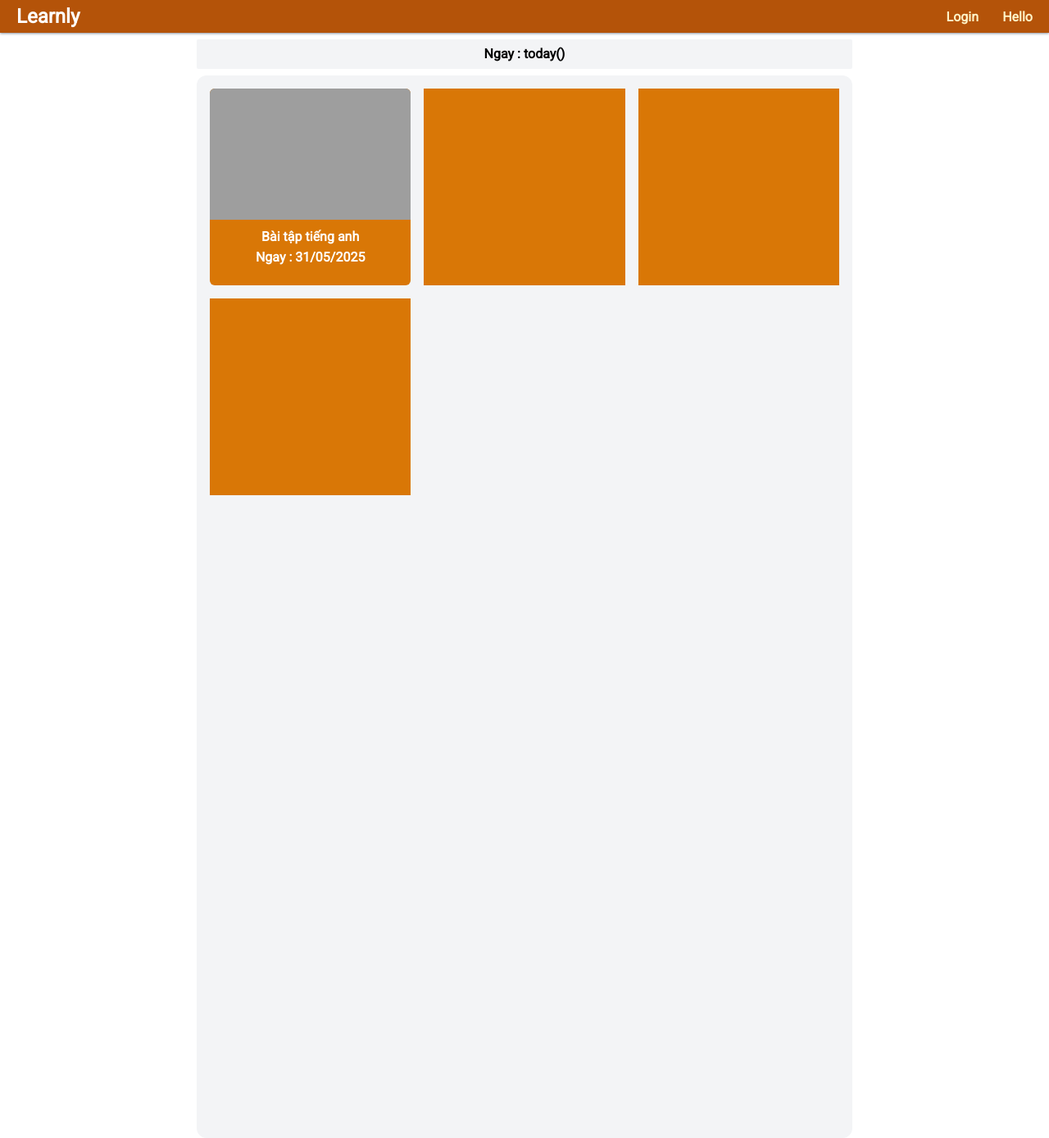
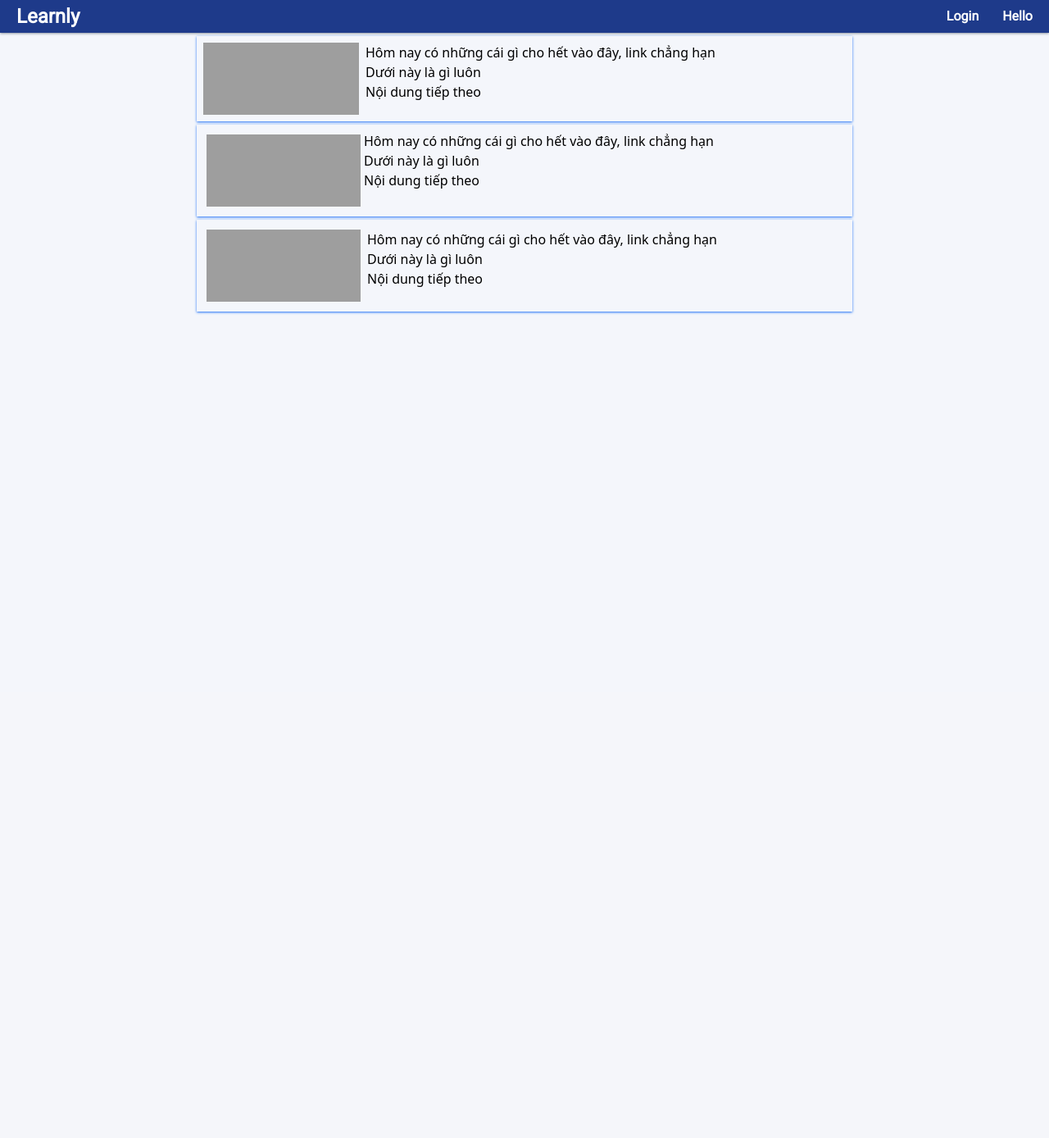
Before and after one commit to beanladance/chiplearnly, a Flask app: page / in a window 1280 px wide. Shown: the whole page at 82% size. After the commit the page ends 383 px from the top, so only its background shows below. Run offline with Flask 3, Linux system fonts and the light colour scheme; some libraries are stand-ins or nearby versions; grey boxes are pictures that could not be loaded.

Commit message:
Add files via upload

```diff
--- a/templates/base.html
+++ b/templates/base.html
@@ -9,6 +9,6 @@
     <script src="https://cdn.tailwindcss.com"></script>
   </head>
   <main>
-      {% block content %}{% endblock %}
-    </main>
+    {% block content %}{% endblock %}
+  </main>
 </html>
--- a/templates/index.html
+++ b/templates/index.html
@@ -1,39 +1,55 @@
 {% extends "base.html" %}
 {% block content %}
-  <nav class="h-[40px] w-full bg-amber-700 items-center justify-between flex px-[20px] shadow shadow-gray-400">
-    <div class="text-2xl text-white font-bold" style="font-family: 'Roboto', sans-serif;">Learnly</div>
-    <div class="space-x-[25px] text-amber-100">
-      <a class="rounded-[5px] font-bold" style="font-family: 'Roboto', sans-serif;" href="#">Login</a>
-      <a class="rounded-[5px] font-bold" style="font-family: 'Roboto', sans-serif;" href="#">Hello</a>
+<body class="bg-[#f4f6fb]">
+  <nav class="h-[40px] w-full bg-[#1e3a8a] items-center justify-between flex px-[20px] shadow shadow-gray-400 text-white">
+    <div class="text-2xl font-bold" style="font-family: 'Roboto', sans-serif;">Learnly</div>
+    <div class="space-x-[25px]" style="font-family: 'Roboto', sans-serif;">
+      <a class="rounded-[5px] font-bold" href="#">Login</a>
+      <a class="rounded-[5px] font-bold" href="#">Hello</a>
     </div>
   </nav>
-  <div class="justify-center items-center flex" style="font-family: 'Roboto', sans-serif;">
-    <div class="h-9 overflow-hidden mt-2 w-full grid  bg-gray-100 max-w-[800px] gap-4 rounded-sm text-center items-center justify-center">
-      <h1 class="font-bold">Ngay : today()</h1>
-    </div>
-</div>
+  <div class="mx-auto max-w-[800px] items-center justify-center h-screen ">
 
-  <div class="justify-center items-center flex">
-    <div class="mt-2 py-4 w-full grid  sm:grid-cols-2 grid-rows-5 md:grid-cols-3 bg-gray-100 max-w-[800px] px-4 gap-4 rounded-xl overflow-y-auto ">
-      <div class=" bg-amber-600 h-60 overflow-hidden justify-center items-center font-bold rounded-md hover:bg-amber-900">
-          <img src="https://images.unsplash.com/photo-1497633762265-9d179a990aa6?q=80&w=2073&auto=format&fit=crop&ixlib=rb-4.1.0&ixid=M3wxMjA3fDB8MHxwaG90by1wYWdlfHx8fGVufDB8fHx8fA%3D%3D" class="object-cover w-full h-40">
-
-          <div class="mx-auto p-2 text-wrap text-center">
-            <span class=" text-white" style="font-family: 'Roboto', sans-serif;">Bài tập tiếng anh</span><br>
-            <span class=" text-white" style="font-family: 'Roboto', sans-serif;">Ngay : 31/05/2025</span><br>
-          </div>
+    <div class="grid w-full grid-cols-4 overflow-y-auto shadow shadow-blue-500 p-1 sm:grid-cols-4 mt-1">
+      <div class="h-24 w-full  p-1">
+        <img src="https://images.unsplash.com/photo-1746513791663-e1fcea6208ac?q=80&w=1587&auto=format&fit=crop&ixlib=rb-4.1.0&ixid=M3wxMjA3fDB8MHxwaG90by1wYWdlfHx8fGVufDB8fHx8fA%3D%3D" class="h-full w-full object-cover" alt="" />
       </div>
-      <div class=" bg-amber-600 h-60 ">
-
+      <div class="col-span-3 h-24 w-full p-1 text-black">
+        <ul>
+          <li>Hôm nay có những cái gì cho hết vào đây, link chẳng hạn</li>
+          <li>Dưới này là gì luôn</li>
+          <li>Nội dung tiếp theo</li>
+        </ul>
       </div>
-      <div class=" bg-amber-600 h-60 ">
-
-      </div>
-      <div class=" bg-amber-600 h-60 ">
-
-      </div>
-
     </div>
 
+    <div class="grid w-full grid-cols-4 overflow-y-auto p-2 sm:grid-cols-4 mt-1 shadow shadow-blue-500">
+      <div class="h-24 w-full p-1">
+        <img src="https://images.unsplash.com/photo-1746513791663-e1fcea6208ac?q=80&w=1587&auto=format&fit=crop&ixlib=rb-4.1.0&ixid=M3wxMjA3fDB8MHxwaG90by1wYWdlfHx8fGVufDB8fHx8fA%3D%3D" class="h-full w-full object-cover" alt="" />
+      </div>
+      <div class="col-span-3 h-24 w-fullp-1 text-black">
+        <ul>
+          <li>Hôm nay có những cái gì cho hết vào đây, link chẳng hạn</li>
+          <li>Dưới này là gì luôn</li>
+          <li>Nội dung tiếp theo</li>
+        </ul>
+      </div>
+    </div>
+
+    <div class="grid w-full grid-cols-4 overflow-y-auto  p-2 sm:grid-cols-4 mt-1 shadow shadow-blue-500">
+      <div class="h-24 w-full  p-1">
+        <img src="https://images.unsplash.com/photo-1746513791663-e1fcea6208ac?q=80&w=1587&auto=format&fit=crop&ixlib=rb-4.1.0&ixid=M3wxMjA3fDB8MHxwaG90by1wYWdlfHx8fGVufDB8fHx8fA%3D%3D" class="h-full w-full object-cover" alt="" />
+      </div>
+      <div class="col-span-3 h-24 w-full  p-1 text-black">
+        <ul>
+          <li>Hôm nay có những cái gì cho hết vào đây, link chẳng hạn</li>
+          <li>Dưới này là gì luôn</li>
+          <li>Nội dung tiếp theo</li>
+        </ul>
+      </div>
+    </div>
   </div>
+
+
+</body>
 {% endblock %}
```
Also changed, not shown: templates/baitap.html (added, +28 -0 lines).
